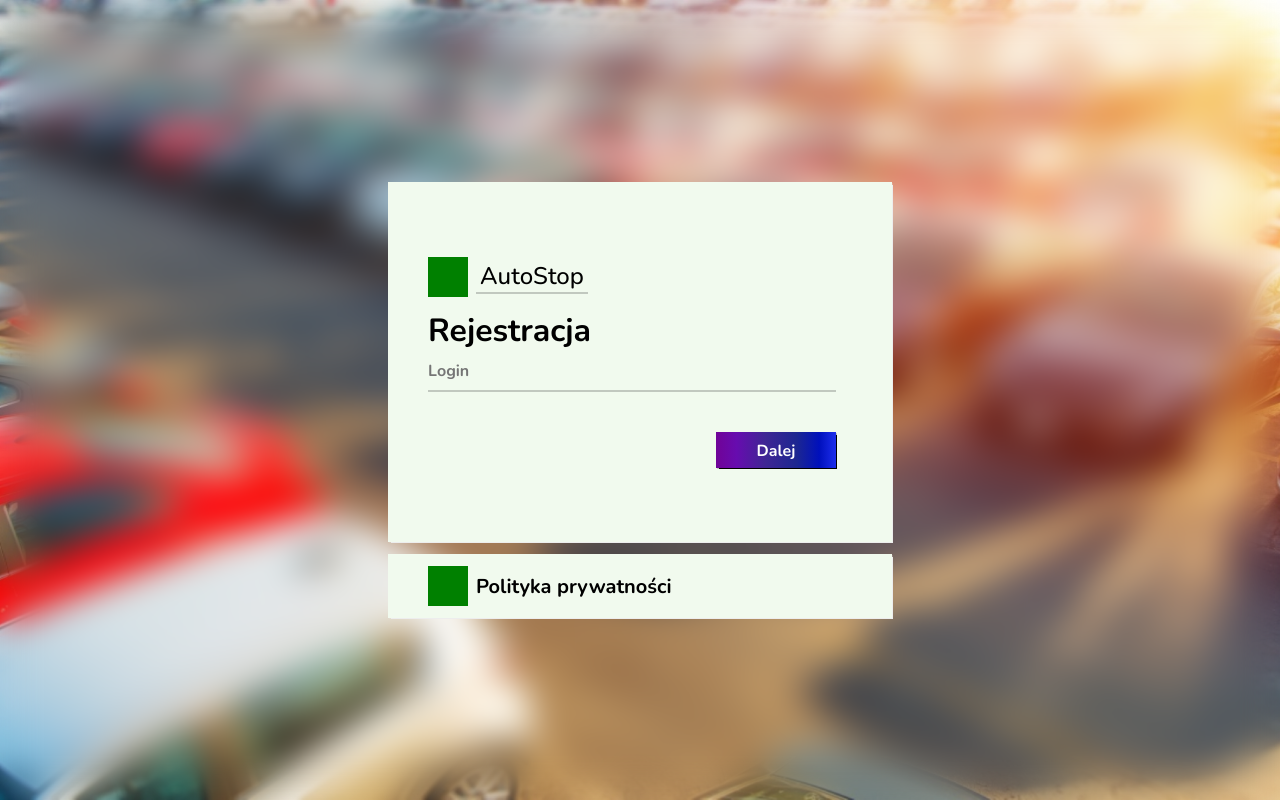
After one commit to poneciak57/ProjectKomis, a PHP site: page /Pages/LogowanieEryka/registracja.html in a window 1280 px wide. The commit adds this page. Run offline with PHP 8.4, Linux system fonts and the light colour scheme.

Commit message:
uploaded macieks and eryks things

```diff
--- /dev/null
+++ b/Pages/LogowanieEryka/registracja.html
@@ -0,0 +1,61 @@
+<!DOCTYPE html>
+<html lang="pl">
+
+<head>
+    <meta charset="UTF-8">
+    <title>Rejestracja</title>
+
+    <link rel="stylesheet" href="style.css">
+
+</head>
+
+<body>
+
+    <div id="tlo">
+        <div class="form" id="Form">
+            <div id="form-top">
+                <div id="img">
+
+                </div>
+                <div class="form-name">AutoStop</div>
+            </div>
+            <div id="register">
+                <h1>Rejestracja</h1>
+            </div>
+            <div id="create"></div>
+
+            <div id="input">
+                <input type="text" name="email" placeholder="Login" id="email"><br>
+                <input type="password" name="haslo" id="haslo" placeholder="Hasło" value="">
+            </div>
+            <div class="form-bottom">
+
+                <div class="form-more_options" id="form-more_options">
+                    <div id="more_options">
+
+                    </div>
+                    <div id="show_password">
+                        <input type="checkbox" onclick="pokaz()">
+                        <h3>Pokaż hasło</h3>
+                    </div>
+                </div>
+                <div class="form_button" id="form_button">
+                    <button onclick="next() " class="Dalej">Dalej</button>
+                </div>
+
+            </div>
+
+        </div>
+
+        <div class="privacy_policy">
+            <div id="img"></div>
+            <h3>Polityka prywatności</h3>
+        </div>
+    </div>
+
+
+
+</body>
+<script src="script.js "></script>
+
+</html>
--- /dev/null
+++ b/Pages/LogowanieEryka/script.js
@@ -0,0 +1,75 @@
+function next() {
+    var email = document.getElementById("email").value;
+    var input = document.getElementById("email");
+    var wynik = document.getElementById("register");
+    var utworz = document.getElementById("create");
+    var show_password = document.getElementById("show_password");
+    var more_options = document.getElementById("more_options");
+    var pass = document.getElementById("haslo");
+    var haslo = document.getElementById("haslo").value;
+
+    if (email.length == 0) {
+
+        input.placeholder = "Podaj login!"
+    } else {
+
+        wynik.innerHTML = '<svg xmlns="http://www.w3.org/2000/svg" width="24" height="24" id="expand2" onclick="Cofanie()" viewBox="0 0 96 96"><switch><g><path d="M52 83.999V21.655l21.172 21.172a4 4 0 1 0 5.656-5.657l-28-28a4 4 0 0 0-5.656 0l-28 28A3.987 3.987 0 0 0 16 39.999a4 4 0 0 0 6.828 2.828L44 21.655v62.344a4 4 0 0 0 8 0z"/></g></switch></svg><h3>' + email + '</h3>';
+        utworz.style.display = "flex";
+        utworz.innerHTML = "<h1>Utwórz hasło</h1>";
+        input.style.display = "none";
+        pass.style.display = "flex";
+        more_options.style.display = "none";
+        show_password.style.display = "flex";
+
+        if (haslo.length == 0) {
+            console.log(haslo.length);
+            pass.placeholder = "Podaj hasło!";
+        } else {
+            CheckPassword();
+        }
+
+
+
+    }
+}
+
+function CheckPassword() {
+
+    var passw = /[A-Z]/;
+    var passw2 = /[a-z]/;
+
+    if (document.getElementById("haslo").value.match(passw) && document.getElementById("haslo").value.match(passw2)) {
+        return true;
+    } else {
+        return false;
+    }
+}
+
+function pokaz() {
+    var haslo = document.getElementById("haslo");
+    if (haslo.type === "password") {
+        haslo.type = "text";
+    } else {
+        haslo.type = "password";
+    }
+}
+
+function Cofanie() {
+    var wynik = document.getElementById("register");
+    var utworz = document.getElementById("create");
+    var input = document.getElementById("email");
+    var haslo = document.getElementById("haslo");
+    var show_password = document.getElementById("show_password");
+
+    var more_options = document.getElementById("more_options");
+
+    wynik.innerHTML = '<h1>Rejestracja</h1>';
+    document.getElementById("haslo").value = null;
+    utworz.style.display = "none";
+    input.style.display = "flex";
+    haslo.style.display = "none";
+    more_options.style.display = "flex";
+    show_password.style.display = "none";
+
+
+}
--- /dev/null
+++ b/Pages/LogowanieEryka/style.css
@@ -0,0 +1,287 @@
+@import url('http://fonts.googleapis.com/css?family=Lato&subset=latin,latin-ext');
+@import 'variables.styles.css';
+* {
+    font-size: var( --small-font-size);
+}
+
+#img {
+    width: 5vh;
+    height: 5vh;
+    background-color: green;
+    margin-right: 1vh;
+}
+
+.form-name {
+    width: 14vh;
+    height: 4vh;
+    border-bottom: 0.3vh solid rgba(0, 0, 0, 0.2);
+    font-weight: 100;
+    font-size: var(--small-large-font-size);
+    text-align: center;
+    padding: 0vh;
+    position: relative;
+    display: inline-block;
+}
+
+h1 {
+    color: black;
+    font-weight: bold;
+    font-size: var(--large-font-size);
+    margin-top: 1.5vh;
+    margin-bottom: 0vh;
+}
+
+body {
+    background: url("carpark.jpg");
+    background-position: center;
+    background-repeat: no-repeat;
+    background-size: cover;
+    height: 100vh;
+    margin: 0vh;
+    padding: 0vh;
+}
+
+#tlo {
+    height: 100vh;
+    display: flex;
+    flex-direction: column;
+    align-items: center;
+    backdrop-filter: blur(2.25vh);
+    justify-content: center;
+}
+
+.form {
+    background-color: #F1FAEE;
+    color: rgb(0, 0, 0, 0.7);
+    width: 53vh;
+    height: 35vh;
+    z-index: 1;
+    padding: 5vh;
+    display: flex;
+    flex-direction: column;
+    justify-content: center;
+    align-items: flex-start;
+    box-shadow: 0.1vh 0.1vh 0.1vh var(--main-lightgray);
+}
+
+#email {
+    border: none;
+    background-color: #F1FAEE;
+    width: 50vh;
+    border-bottom: solid 0.3vh rgba(0, 0, 0, 0.2);
+    font-size: var(--small-normal-font-size);
+    padding: 1vh;
+    padding-left: 0vh;
+}
+
+#email:focus-visible,
+#haslo:focus-visible {
+    outline: none;
+}
+
+select {
+    display: inline-block;
+    border: none;
+    background-color: transparent;
+}
+
+#expand {
+    background-color: transparent;
+    border: none;
+    background-repeat: no-repeat;
+    width: 2vh;
+    height: 2vh;
+    z-index: 5;
+    transform: rotate(90deg);
+    margin-bottom: -2vh;
+    margin-left: 0.5vh;
+}
+
+.Dalej {
+    width: 15vh;
+    height: 4.5vh;
+    color: white;
+    font-weight: bold;
+    font-size: var(--small-normal-font-size);
+    background: var(--main-gradient);
+    padding-top: 1vh;
+    padding-bottom: 1vh;
+    border: none;
+    box-shadow: 0.1vh 0.1vh 0.1vh black;
+    margin-right: 2vh;
+    margin-top: 5vh;
+}
+
+.Dalej:hover {
+    cursor: pointer;
+}
+
+#form-top {
+    display: flex;
+    align-items: center;
+    width: 50vh;
+}
+
+.form-bottom {
+    display: inline-flex;
+    flex-direction: row;
+    align-items: flex-end;
+    font-weight: bold;
+}
+
+.form-more_options {
+    font-size: var(--small-font-size);
+    display: flex;
+    align-items: flex-start;
+    flex-direction: row;
+    margin: 0vh;
+}
+
+.privacy_policy {
+    background-color: #F1FAEE;
+    color: rgb(0, 0, 0, 0.7);
+    width: 53vh;
+    z-index: 1;
+    padding: 5vh;
+    height: 8vh;
+    padding-bottom: 0vh;
+    padding-top: 0vh;
+    margin-top: 1.5vh;
+    box-shadow: 0.1vh 0.1vh 0.1vh var(--main-lightgray);
+    display: flex;
+    flex-direction: row;
+    align-items: center;
+    font-weight: bold;
+    font-size: var(--normal-font-size);
+}
+
+.form-bottom {
+    width: 53vh;
+    display: inline-flex;
+    flex-direction: column;
+    align-items: stretch;
+    font-weight: bold;
+    flex-wrap: nowrap;
+}
+
+.form_button {
+    align-self: flex-end;
+}
+
+#imie,
+#nazwisko {
+    border: none;
+    background-color: #F1FAEE;
+    width: 23.25vh;
+    border-bottom: solid 0.3vh rgba(0, 0, 0, 0.2);
+    font-size: var(--small-normal-font-size);
+    padding: 1vh;
+    padding-left: 0vh;
+}
+
+#haslo {
+    display: none;
+}
+
+#haslo {
+    border: none;
+    background-color: #F1FAEE;
+    width: 50vh;
+    border-bottom: solid 0.3vh rgba(0, 0, 0, 0.2);
+    font-size: var(--small-normal-font-size);
+    padding: 1vh;
+    padding-left: 0vh;
+}
+
+#check {
+    display: none;
+}
+
+#back {
+    transform: rotate(180deg);
+}
+
+#register {
+    display: flex;
+    margin: 0vh;
+    align-items: center;
+}
+
+#input {
+    display: flex;
+    flex-flow: wrap;
+}
+
+* {
+    color: black;
+}
+
+#expand2 {
+    transform: rotate(-90deg);
+    height: 4vh;
+    width: 3vh;
+    cursor: pointer;
+}
+
+h3 {
+    color: black;
+    margin: 0vh;
+    padding: 0vh;
+    font-size: var(--normal-font-size);
+}
+
+h2 {
+    font-size: var(--large-font-size);
+}
+
+h1 {
+    font-size: var(--extra-large-font-size);
+}
+
+#create {
+    margin: 0vh;
+}
+
+#show_password {
+    display: none;
+}
+
+#more_options {
+    display: flex;
+}
+
+input[type="checkbox"] {
+    appearance: none;
+    margin: 0vh;
+    margin-top: 1vh;
+    font: inherit;
+    color: currentColor;
+    width: 2vh;
+    height: 2vh;
+    border: 0.3vh solid currentColor;
+    border-radius: 0.5vh;
+    transform: translateY(-0.15vh);
+    display: grid;
+    place-content: center;
+}
+
+input[type="checkbox"]::before {
+    content: "";
+    width: 1vh;
+    height: 1vh;
+    clip-path: polygon(14% 44%, 0 65%, 50% 100%, 100% 16%, 80% 0%, 43% 62%);
+    transform: scale(0);
+    transform-origin: bottom left;
+    transition: 120ms transform ease-in-out;
+    box-shadow: inset 2vh 2vh var(--form-control-color);
+    /* Windows High Contrast Mode */
+    background-color: CanvasText;
+}
+
+input[type="checkbox"]:checked::before {
+    transform: scale(1);
+}
+
+input[type="checkbox"]:hover {
+    cursor: pointer;
+}
--- /dev/null
+++ b/Pages/LogowanieEryka/variables.styles.css
@@ -0,0 +1,32 @@
+@import url('https://fonts.googleapis.com/css2?family=Nunito:wght@500;700&display=swap');
+
+:root {
+    --distance-from-border: 5vw;
+
+    /*FONT SIZES*/
+    --small-font-size: 1.5vh;
+    --small-normal-font-size: 2vh;
+    --normal-font-size: 2.5vh;
+    --small-large-font-size: 3vh;
+    --large-font-size: 3.5vh;
+    --extra-large-font-size: 4vh;
+
+    /*COLORS*/
+    --main-gradient: rgb(112,3,151) linear-gradient(90deg, rgba(112,3,151,1) 0%, rgba(103,12,175,1) 17%, rgba(63,38,148,1) 41%, rgba(29,39,145,1) 67%, rgba(0,16,188,1) 86%, rgba(29,46,237,1) 100%);
+    --main-lightgray: #EDEDED;
+    --main-background: #F5F5F5;
+    --main-darkblue: #141B66;
+    --main-darkgray: #686868;
+    --main-gray: rgb(190, 190, 190);
+
+}
+
+body {
+    margin: 0px;
+    background-color: var(--main-background);
+}
+
+* {
+    font-family: 'Nunito', 'Helvetica', sans-serif;
+    font-weight: 700;
+}
```
Also changed, not shown: PHP/Classes/profile.class.php (added, +27 -0 lines), PHP/EndPoints/Profile/profile.ep.php (added, +16 -0 lines), Pages/LogowanieEryka/logowanie.html (added, +64 -0 lines), Pages/LogowanieEryka/script2.js (added, +71 -0 lines), Pages/profile.page.php (+17 -8 lines), Pages/LogowanieEryka/arrow-icon.svg (added), Pages/LogowanieEryka/carpark.jpg (added), Pages/LogowanieEryka/logo.png (added), Pages/LogowanieEryka/logo_czarne.png (added), Pages/LogowanieEryka/logo_czarne2.png (added), Pages/LogowanieEryka/strzalka.png (added).
